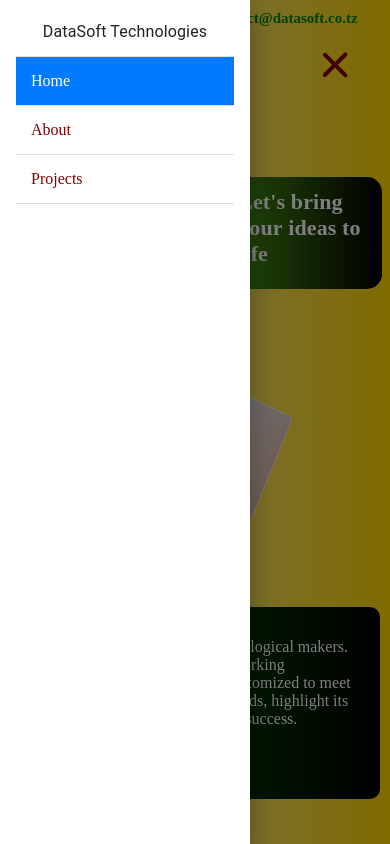
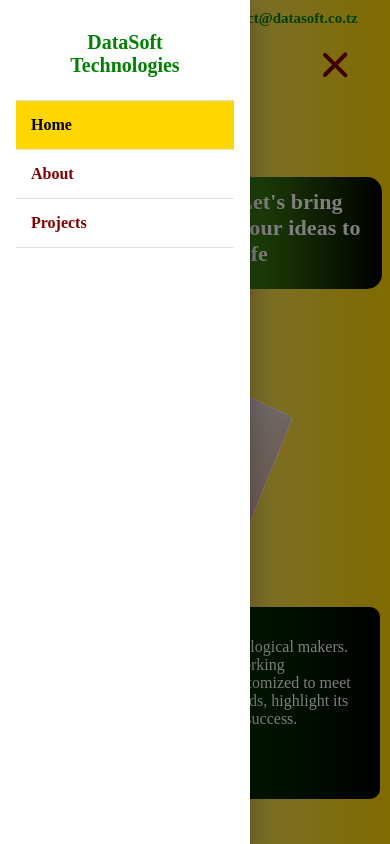
Before and after one commit to LucasJohnNyamhanga/datasoft, a Next.js app: page / in a window 390 px wide. Both pictures are taken after a click on the element 341 px from the left and 67 px from the top of the page. Shown: the top 844 px of the page. Built offline with nearby package versions, Linux system fonts and the light colour scheme.

Commit message:
update mobile menu

```diff
--- a/app/components/DrawerMobileMenu.tsx
+++ b/app/components/DrawerMobileMenu.tsx
@@ -34,8 +34,7 @@ export const MuiDrawer = ({}) => {
       </div>
       <Drawer anchor="left" open={isDrawerOpen} onClose={handleClose}>
         <Box p={2} width="250px" textAlign="center" role="presentation">
-          <ListItemText primary={`DataSoft Technologies`} />
-
+          <div className={Styles.header}>{`DataSoft Technologies`}</div>
           <List>
             <Divider />
             <Link
--- a/app/styles/drawerMobile.module.scss
+++ b/app/styles/drawerMobile.module.scss
@@ -7,12 +7,12 @@
   justify-content: flex-start;
   padding: 15px;
   font-family: $fontHeader;
-  font-weight: 500;
+  font-weight: 600;
   color: $ugoro;
   cursor: pointer;
 
   &:hover {
-    background-color: $ugoro;
+    background-color: $green;
     color: $white;
   }
 }
@@ -24,17 +24,24 @@
   justify-content: flex-start;
   padding: 15px;
   font-family: $fontHeader;
-  font-weight: 500;
-  color: $ugoro;
+  font-weight: 600;
+  color: $black;
   cursor: pointer;
-  background-color: $lightblue;
-  color: $white;
+  background-color: $gold;
 }
 
-.active:hover {
-  background-color: $lightblue !important;
-  color: $white !important;
+.header {
+  font-family: $fontHeader;
+  font-weight: 800;
+  padding: 15px;
+  font-size: 20px;
+  color: $green;
 }
+
+// .active:hover {
+//   background-color: $lightblue !important;
+//   color: $white !important;
+// }
 
 .activeCredential {
   display: flex;
```
